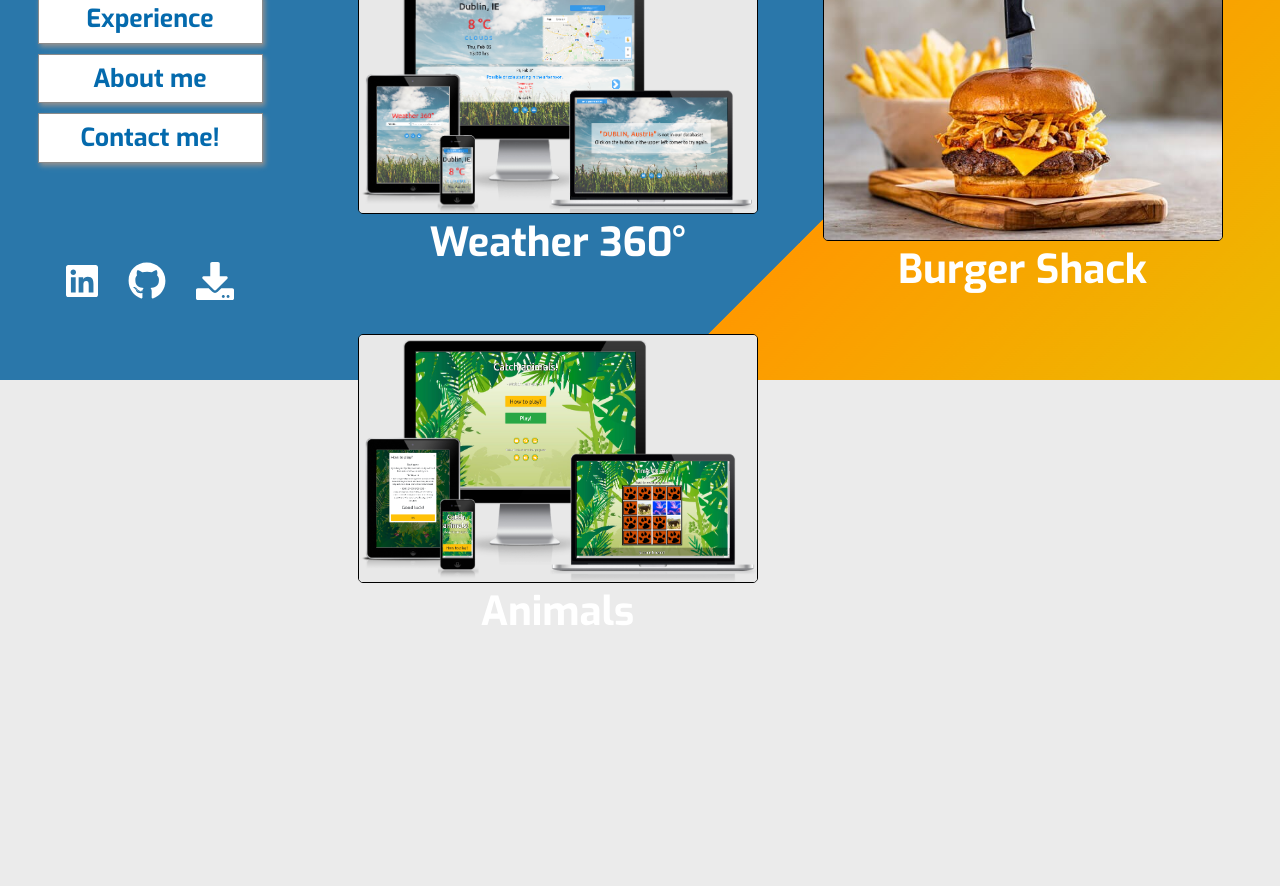
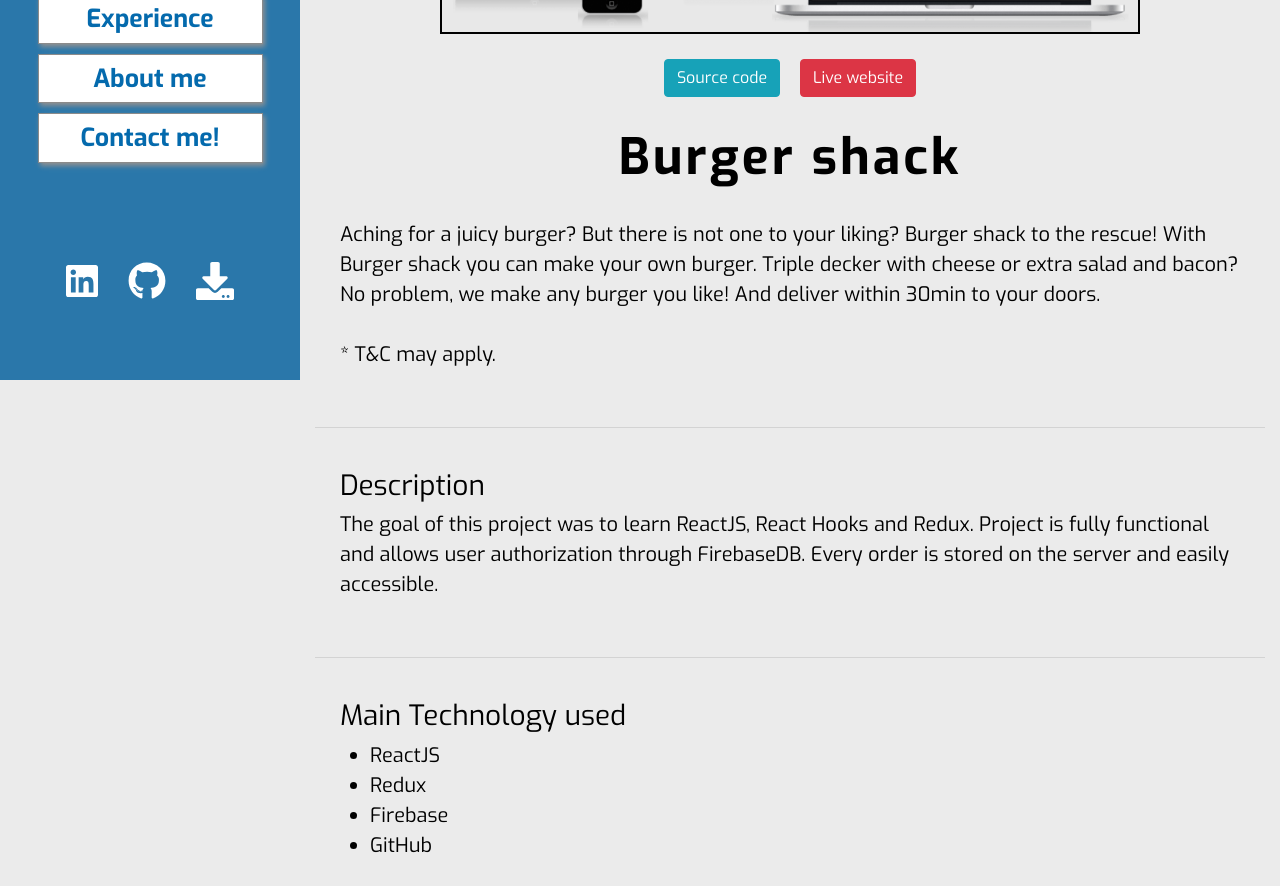
Before and after one commit to romangrubic/react-portfolio, a React (Create React App) app: page /portfolio/Burger-shack in a window 1280 px wide. Shown: the part 420-1306 px from the top of the page. Before the commit the page ends 1076 px from the top, so only its background shows below. Built offline with nearby package versions, Linux system fonts and the light colour scheme.

Commit message:
Added Burger shack to Portfolio page and fixed project images.

```diff
--- a/src/App.js
+++ b/src/App.js
@@ -14,6 +14,7 @@ import StarTrekProject from './containers/Personal/Portfolio/Projects/StarTrek';
 import SnoopProject from './containers/Personal/Portfolio/Projects/Snoop';
 import WeatherProject from './containers/Personal/Portfolio/Projects/Weather';
 import AnimalsProject from './containers/Personal/Portfolio/Projects/Animals';
+import BurgerProject from './containers/Personal/Portfolio/Projects/Burger';
 
 const App = () => {
     const ROUTES = (
@@ -22,6 +23,7 @@ const App = () => {
             <Route path="/portfolio/Snoop" component={ SnoopProject } />
             <Route path="/portfolio/Weather-360" component={ WeatherProject } />
             <Route path="/portfolio/Animals" component={ AnimalsProject } />
+            <Route path="/portfolio/Burger-shack" component={ BurgerProject } />
             <Route path="/portfolio" component={ Portfolio } />
             <Route path="/experience" component={ Experience } />
             <Route path="/about" component={ About } />
--- a/src/components/UI/ProjectImages/Burger.js
+++ b/src/components/UI/ProjectImages/Burger.js
@@ -1,5 +1,5 @@
 import React from 'react';
-import Burger from '../../../assets/images/projects/Burger.jpg';
+import Burger from '../../../assets/images/projects/responsive-burger.png';
 import classes from './ProjectImages.module.css';
 // import NavItem from '../../Navigation/NavigationItems/NavItem/NavItem';
 // import classes from './Logo.module.css';
--- /dev/null
+++ b/src/containers/Personal/Portfolio/Projects/Burger.js
@@ -0,0 +1,58 @@
+import React from 'react';
+import classes from './ProjectPage.module.css';
+import Container from 'react-bootstrap/Container';
+import Row from 'react-bootstrap/Row';
+import BurgerImg from '../../../../components/UI/ProjectImages/Burger';
+import Button from 'react-bootstrap/Button'
+
+const BurgerProject = props => {
+    return (
+        <Container>
+            <Row>
+                <div className={ classes.Picture }>
+                    <BurgerImg />
+                </div>
+            </Row>
+            <Row className={ classes.Center }>
+                <a href="https://github.com/romangrubic/burger-shop" target="_blank"
+                    rel="noopener noreferrer">
+                    <Button variant="info">Source code</Button></a>
+                <a href="https://romangrubic.github.io/burger-shop/" target="_blank"
+                    rel="noopener noreferrer">
+                    <Button variant="danger">Live website</Button></a>
+            </Row>
+            <div className={ classes.TextCenter }>
+                <h2 className={ classes.ProjectName }>Burger shack</h2>
+            </div>
+            <div className={ classes.Pitch }>
+                <p>Aching for a juicy burger? But there is not one to your liking?
+                    Burger shack to the rescue! With Burger shack you can make your own burger.
+                    Triple decker with cheese or extra salad and bacon? No problem, we make any burger you like!
+                    And deliver within 30min to your doors.
+                    <br></br>
+                    <br></br>* T&C may apply.
+                </p>
+            </div>
+            <hr></hr>
+            <div className={ classes.Pitch }>
+                <h3>Description</h3>
+                <p>The goal of this project was to learn ReactJS, React Hooks and Redux.
+                    Project is fully functional and allows user authorization through FirebaseDB. Every order is stored on the server
+                    and easily accessible.
+</p>
+            </div>
+            <hr></hr>
+            <div className={ classes.Pitch }>
+                <h3>Main Technology used</h3>
+                <ul className={ classes.List }>
+                    <li>ReactJS</li>
+                    <li>Redux</li>
+                    <li>Firebase</li>
+                    <li>GitHub</li>
+                </ul>
+            </div>
+        </Container>
+    )
+};
+
+export default BurgerProject;
--- a/src/containers/Personal/Portfolio/Projects/ProjectPage.module.css
+++ b/src/containers/Personal/Portfolio/Projects/ProjectPage.module.css
@@ -28,6 +28,7 @@ button {
     margin: auto;
 }
 .Picture img {
+    width: 100%;
     max-width: 700px;
     border: 2px solid black;
 }
```
Also changed, not shown: src/assets/images/projects/Burger.jpg (deleted), src/assets/images/projects/responsive-burger.png (added).
